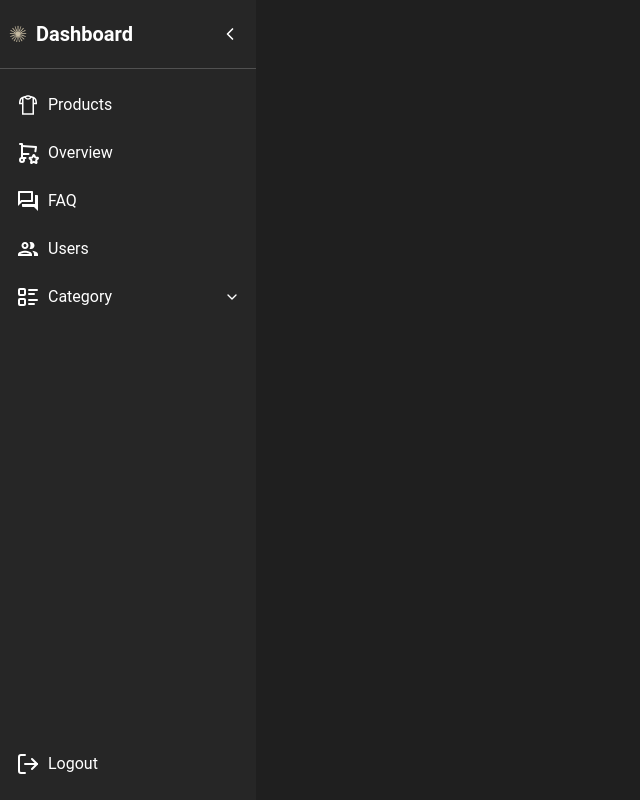
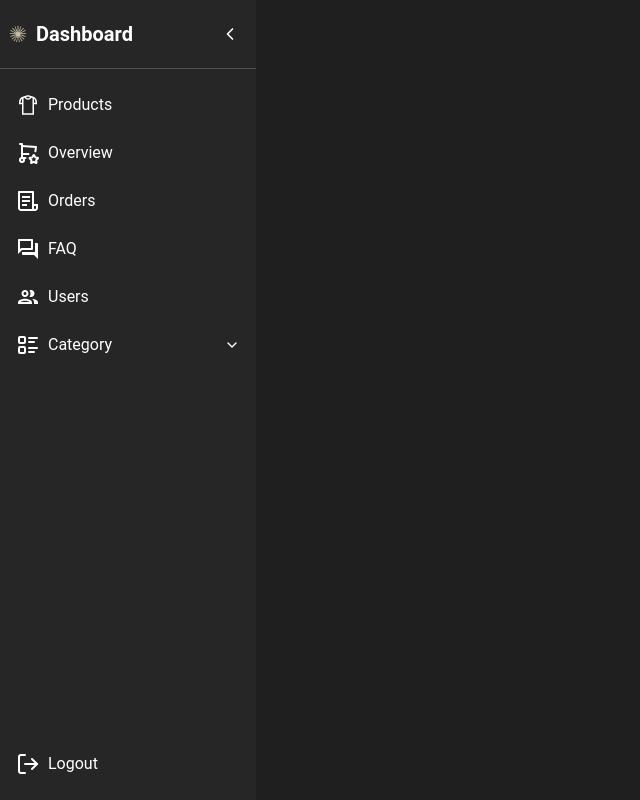
Before and after one commit to WajdMHeshme/Style.Loom_Admin_Dashboard, a React (Vite) app: page /dashboard in a window 1280 px wide. Shown: the whole page, without its empty margins (0-640 px from the left). Built offline with nearby package versions, Linux system fonts and the light colour scheme.

Commit message:
update App and DashboardLayout with latest changes

```diff
--- a/src/App.tsx
+++ b/src/App.tsx
@@ -10,6 +10,7 @@ import Child from "./pages/Categories/Child";
 import ProductDetails from "./pages/ProductDetails";
 import FAQ from "./pages/FAQ";
 import Users from "./pages/Users";
+import Orders from "./pages/Orders";
 
 
 const routes = [
@@ -29,6 +30,7 @@ const routes = [
       { path: "overview", element: <Overview /> },
       { path: "faq" , element : <FAQ />},
       { path: "users" , element : <Users />},
+      { path: "orders" , element : <Orders />},
       {
         path: "categories",
         children: [
--- a/src/layout/DashboardLayout.tsx
+++ b/src/layout/DashboardLayout.tsx
@@ -4,7 +4,8 @@ import { Outlet, Link, useNavigate } from "react-router-dom";
 import { FiLogOut, FiChevronLeft, FiMenu } from "react-icons/fi";
 import { TbShoppingCartStar } from "react-icons/tb";
 import { LiaTshirtSolid } from "react-icons/lia";
-import { MdOutlineQuestionAnswer, MdOutlinePeople } from "react-icons/md"; // أيقونات مؤقتة
+import { MdOutlineQuestionAnswer, MdOutlinePeople } from "react-icons/md";
+import { RiFileList3Line } from "react-icons/ri"; // أيقونة للـ Orders
 import CategoryDropdown from "../components/CategoryDropdown";
 
 export default function DashboardLayout() {
@@ -75,6 +76,18 @@ export default function DashboardLayout() {
             {!collapsed && <span>Overview</span>}
           </Link>
 
+          {/* Orders */}
+          <Link
+            to="/dashboard/orders"
+            onClick={() => setActiveTab("orders")}
+            className={`flex items-center space-x-2 p-2 rounded-lg transition
+              ${activeTab === "orders" ? "bg-brown70" : "hover:bg-white/10"}
+              ${collapsed ? "justify-center w-auto" : "justify-start w-full"}`}
+          >
+            <RiFileList3Line size={24} />
+            {!collapsed && <span>Orders</span>}
+          </Link>
+
           {/* FAQ */}
           <Link
             to="/dashboard/faq"
@@ -124,7 +137,7 @@ export default function DashboardLayout() {
       </aside>
 
       {/* Main Content */}
-      <main className="flex-1  bg-black12 text-white ">
+      <main className="flex-1 bg-black12 text-white ">
         <Outlet />
       </main>
     </div>
--- /dev/null
+++ b/src/pages/Orders.tsx
@@ -0,0 +1,10 @@
+
+const Orders = () => {
+  return (
+    <div>
+      orders
+    </div>
+  )
+}
+
+export default Orders
```
